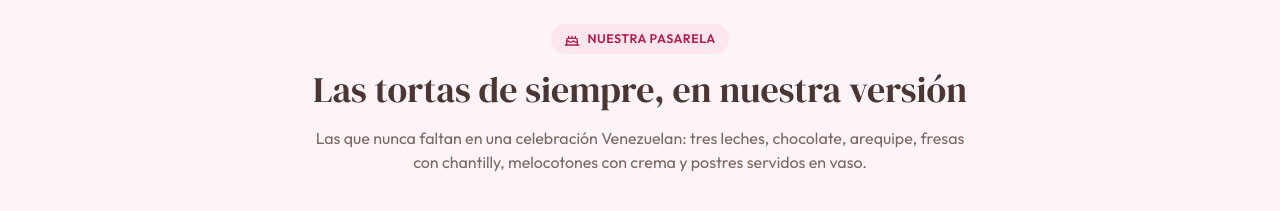
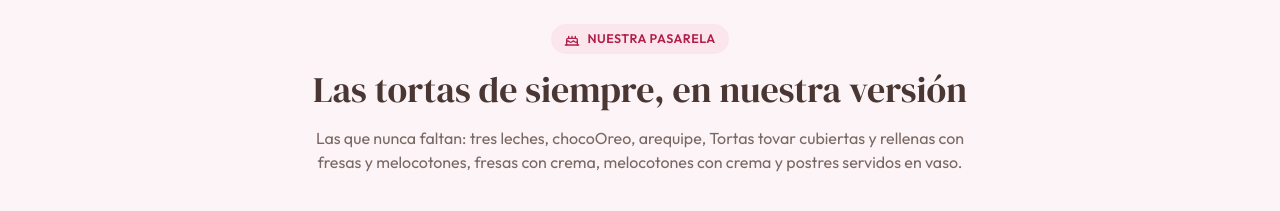
Before and after one commit to EINHELLDEV/beth-and-ed-cakes, a website: page index.html in a window 1280 px wide. Shown: the part 800-1011 px from the top of the page. Drawn offline with Linux system fonts and the light colour scheme.

Commit message:
Update cake description in index
Update the cake selection description to reflect the revised product list.

Co-authored-by: Copilot <223556219+Copilot@users.noreply.github.com>

```diff
--- a/index.html
+++ b/index.html
@@ -184,8 +184,8 @@
         </p>
         <h2 class="mt-4 font-display text-3xl leading-tight text-tinta-900 sm:text-4xl">Las tortas de siempre, en nuestra versión</h2>
         <p class="mt-4 text-tinta-600">
-          Las que nunca faltan en una celebración Venezuelan: tres leches, chocolate, arequipe,
-          fresas con chantilly, melocotones con crema y postres servidos en vaso.
+          Las que nunca faltan: tres leches, chocoOreo, arequipe, Tortas tovar cubiertas y rellenas con fresas y melocotones,
+          fresas con crema, melocotones con crema y postres servidos en vaso.
         </p>
       </div>
 
```
